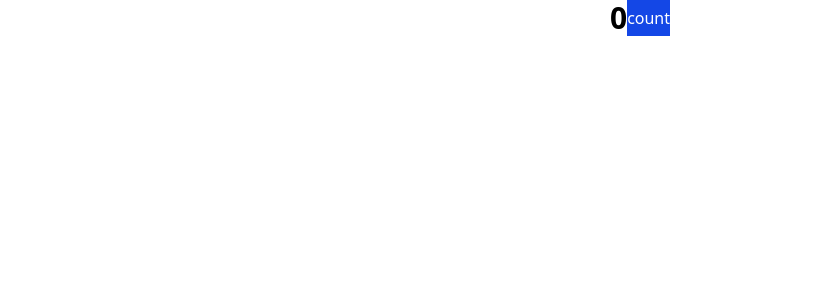
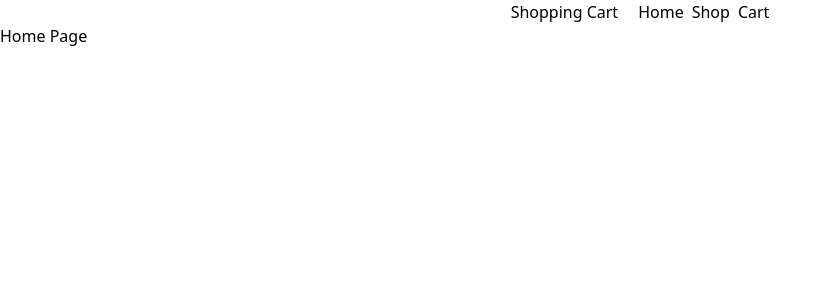
Before and after one commit to JohnFerrancol/shopping-cart, a React (Vite) app: page / in a window 1280 px wide. Shown: the top 300 px of the page, without its empty margins (0-831 px from the left). Built offline with nearby package versions, Linux system fonts and the light colour scheme.

Commit message:
feat: created nav cluster and base routing for the shopping cart application

```diff
--- a/src/App.jsx
+++ b/src/App.jsx
@@ -1,20 +1,15 @@
-import { useState } from 'react';
+// import { useState } from 'react';
+import { Outlet } from 'react-router';
 import './styles/App.css';
-import Component from './components/Component';
+import Navbar from './components/Navbar';
 
-function App() {
-  const [count, setCount] = useState(0);
-
-  const handleClick = () => {
-    setCount(count + 1);
-  };
-
+const App = () => {
   return (
-    <div className="flex justify-center">
-      <h1 className="text-3xl font-bold">{count}</h1>
-      <Component handleClick={handleClick} />
+    <div className="">
+      <Navbar />
+      <Outlet />
     </div>
   );
-}
+};
 
 export default App;
--- a/src/components/Component.jsx
+++ /dev/null
@@ -1,7 +0,0 @@
-export default function Component({ handleClick }) {
-  return (
-    <button className="bg-blue-700 text-white" onClick={handleClick}>
-      count
-    </button>
-  );
-}
--- /dev/null
+++ b/src/components/Navbar.jsx
@@ -0,0 +1,16 @@
+import { Link } from 'react-router';
+
+const Navbar = () => {
+  return (
+    <nav className="flex justify-center gap-5">
+      <h1>Shopping Cart</h1>
+      <div className="flex gap-2">
+        <Link to="/">Home</Link>
+        <Link to="/shop">Shop</Link>
+        <Link to="/cart">Cart</Link>
+      </div>
+    </nav>
+  );
+};
+
+export default Navbar;
--- a/src/main.jsx
+++ b/src/main.jsx
@@ -1,9 +1,14 @@
 import { StrictMode } from 'react';
 import { createRoot } from 'react-dom/client';
-import App from './App.jsx';
+import { createBrowserRouter } from 'react-router';
+import { RouterProvider } from 'react-router';
+
+import routes from './routes/routes.jsx';
+
+const router = createBrowserRouter(routes);
 
 createRoot(document.getElementById('root')).render(
   <StrictMode>
-    <App />
+    <RouterProvider router={router} />
   </StrictMode>
 );
--- /dev/null
+++ b/src/pages/CartPage.jsx
@@ -0,0 +1,5 @@
+const CartPage = () => {
+  return <h1>Cart Page</h1>;
+};
+
+export default CartPage;
--- /dev/null
+++ b/src/pages/HomePage.jsx
@@ -0,0 +1,5 @@
+const HomePage = () => {
+  return <h1>Home Page</h1>;
+};
+
+export default HomePage;
--- /dev/null
+++ b/src/pages/ShopLayout.jsx
@@ -0,0 +1,5 @@
+const ShopLayout = () => {
+  return <h1>Shop Page</h1>;
+};
+
+export default ShopLayout;
--- /dev/null
+++ b/src/routes/routes.jsx
@@ -0,0 +1,18 @@
+import App from '../App';
+import HomePage from '../pages/HomePage';
+import ShopLayout from '../pages/ShopLayout';
+import CartPage from '../pages/CartPage';
+
+const routes = [
+  {
+    path: '/',
+    element: <App />,
+    children: [
+      { index: true, element: <HomePage /> },
+      { path: 'shop', element: <ShopLayout /> },
+      { path: 'cart', element: <CartPage /> },
+    ],
+  },
+];
+
+export default routes;
--- /dev/null
+++ b/src/tests/setup.js
@@ -0,0 +1,9 @@
+import { expect, afterEach } from 'vitest';
+import { cleanup } from '@testing-library/react';
+import * as matchers from '@testing-library/jest-dom/matchers';
+
+expect.extend(matchers);
+
+afterEach(() => {
+  cleanup();
+});
--- a/vite.config.js
+++ b/vite.config.js
@@ -5,4 +5,9 @@ import tailwindcss from '@tailwindcss/vite';
 // https://vite.dev/config/
 export default defineConfig({
   plugins: [react(), tailwindcss()],
+  test: {
+    globals: true,
+    environment: 'jsdom',
+    setupFiles: './src/tests/setup.js',
+  },
 });
```
Also changed, not shown: package.json (+9 -2 lines), 2 other files (tests, documents, lock files or other folders).
